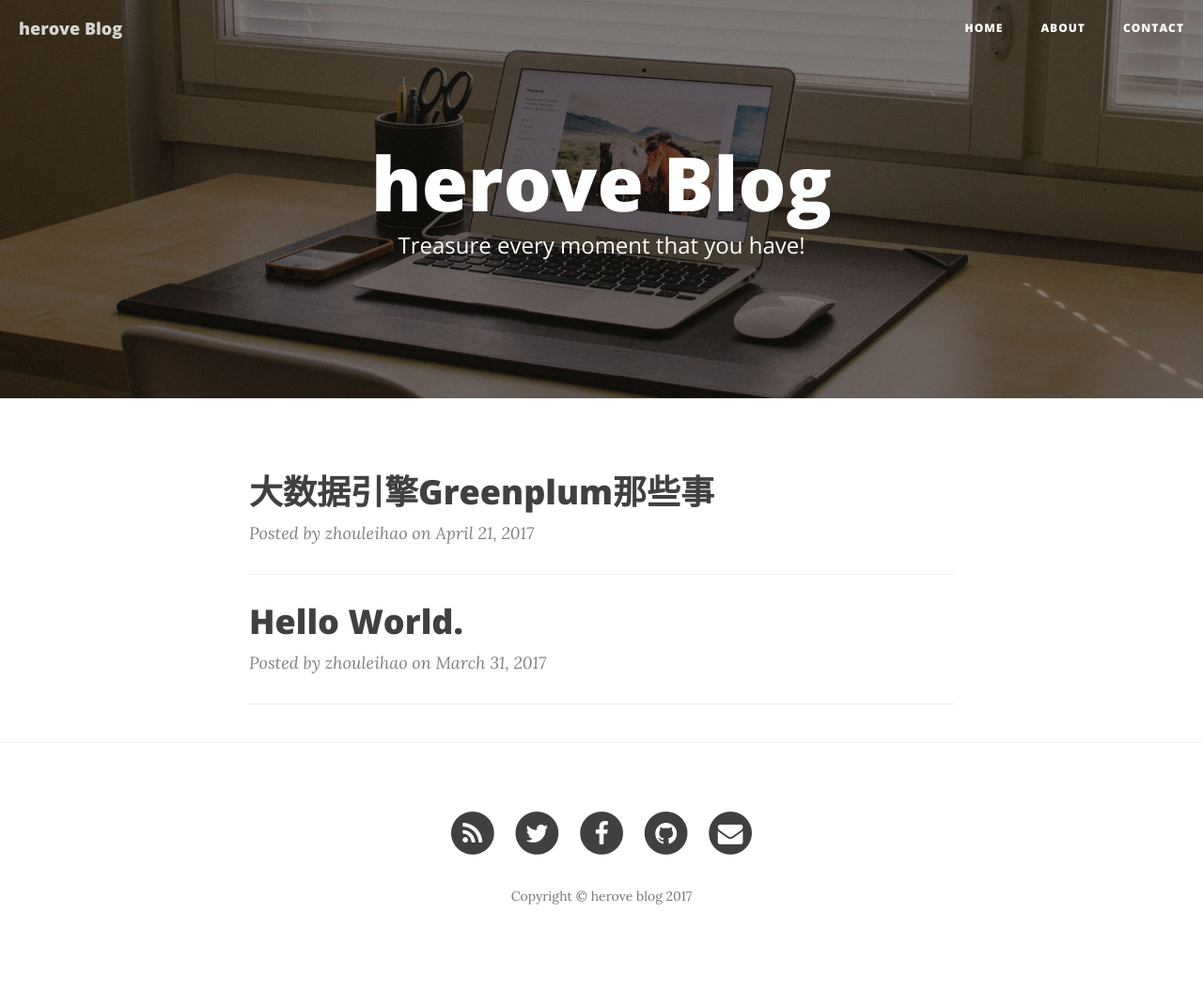
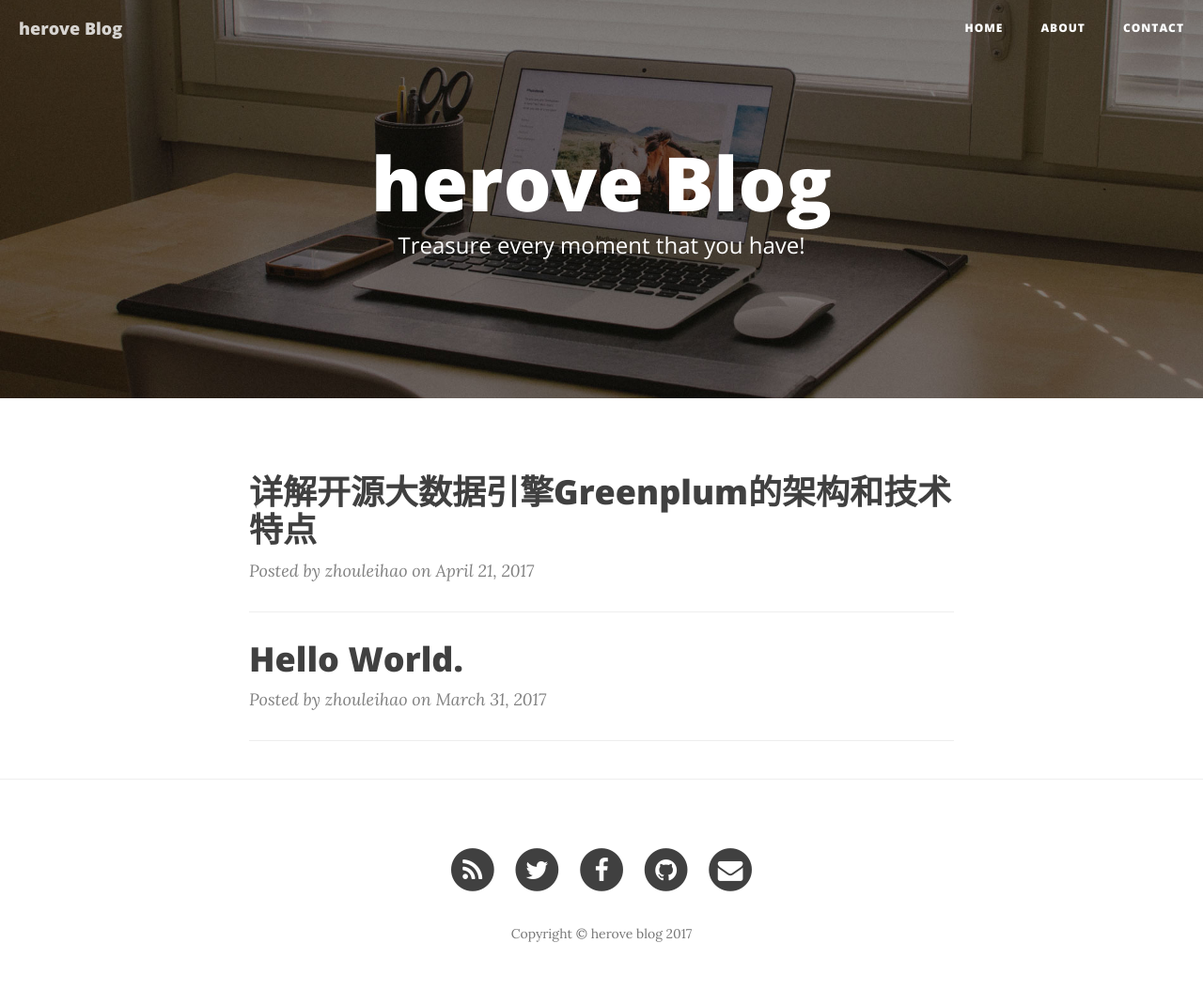
Before and after one commit to herove/herove.github.io, a Jekyll site: the page built from index.html, in a window 1280 px wide. Shown: the whole page at 94% size. Built offline with Jekyll 4.4.1, drawn with Linux system fonts in a browser that asks for light colours; nearby versions of some CDN libraries; the list of posts is cut into pages by our own code; before the commit the page ends 1030 px from its top, so only the background shows below that.

Commit message:
大数据引擎Greenplum那些事

```diff
--- a/_posts/2017-04-21-greenplum-introduce.markdown
+++ b/_posts/2017-04-21-greenplum-introduce.markdown
@@ -1,6 +1,6 @@
 ---
 layout:     post
-title:      "大数据引擎Greenplum那些事"
+title:      "详解开源大数据引擎Greenplum的架构和技术特点"
 date:       2017-04-21 13:42:00
 author:     "zhouleihao"
 header-img: "http://gpdb.docs.pivotal.io/4390/graphics/highlevel_arch.jpg"
```
